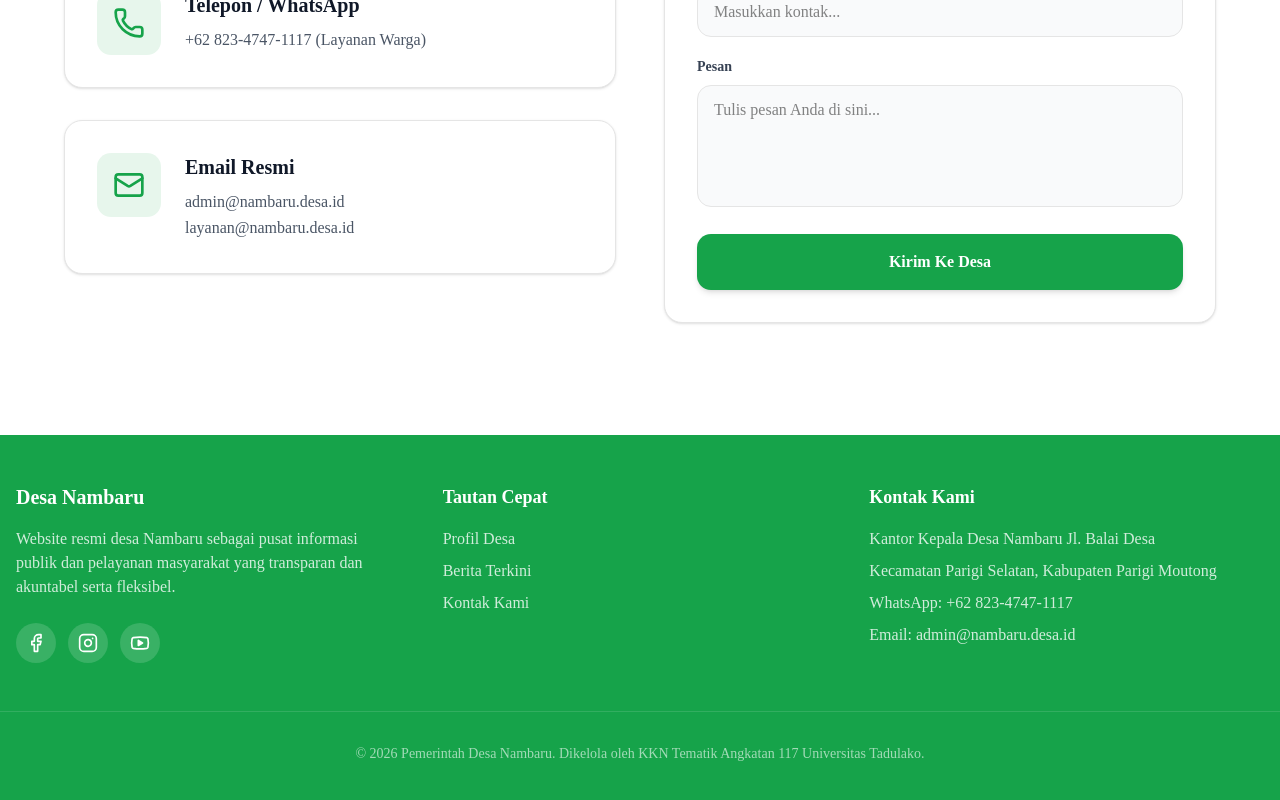
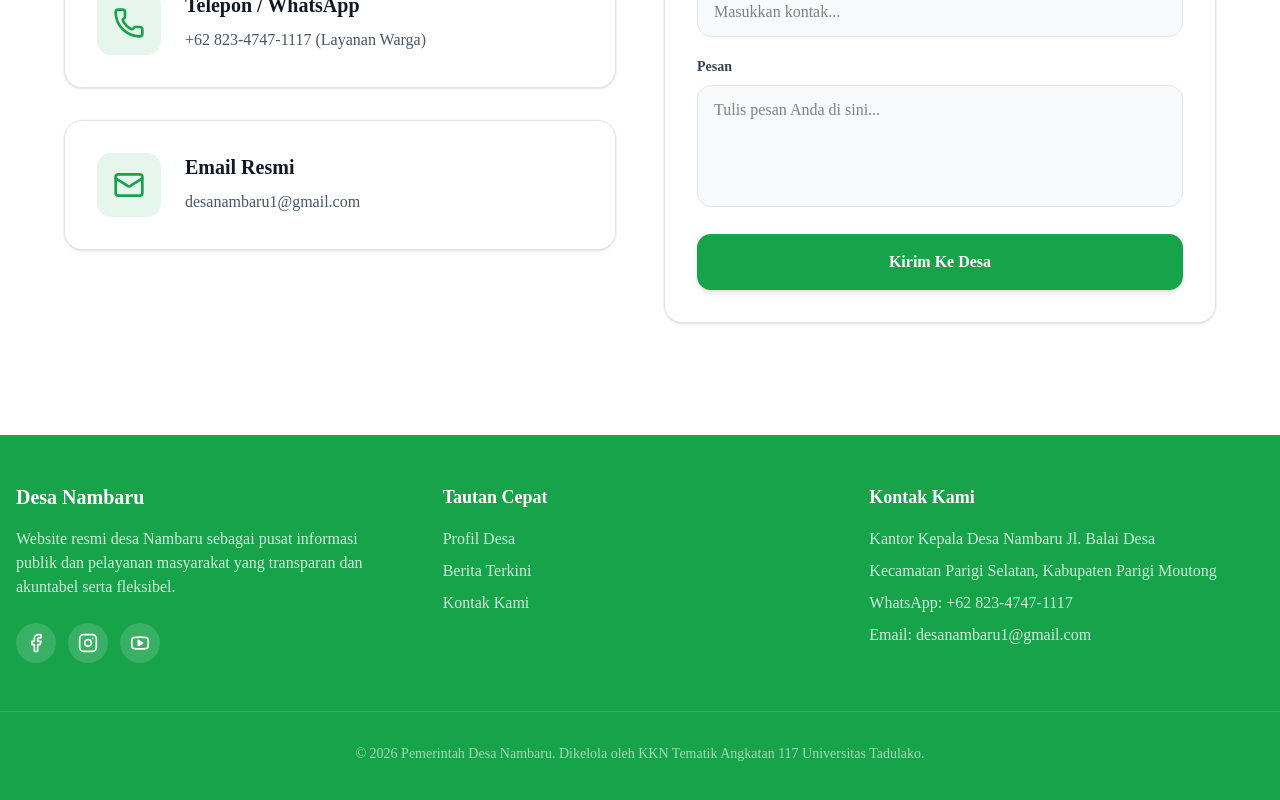
Before and after one commit to pallakawe/websitedesanambaru, a Next.js app: page /kontak in a window 1280 px wide. Shown: the part 508-1308 px from the top of the page. Built offline with nearby package versions, Linux system fonts and the light colour scheme.

Commit message:
Update: Change village contact email to desanambaru1@gmail.com

```diff
--- a/app/kontak/page.tsx
+++ b/app/kontak/page.tsx
@@ -53,8 +53,7 @@ export default function KontakDesa() {
                         <div>
                             <h3 className="text-xl font-bold text-gray-900 mb-2">Email Resmi</h3>
                             <p className="text-gray-600 leading-relaxed">
-                                admin@nambaru.desa.id<br />
-                                layanan@nambaru.desa.id
+                                desanambaru1@gmail.com
                             </p>
                         </div>
                     </div>
--- a/components/Footer.tsx
+++ b/components/Footer.tsx
@@ -42,7 +42,7 @@ export function Footer() {
                         <p>Kantor Kepala Desa Nambaru Jl. Balai Desa</p>
                         <p>Kecamatan Parigi Selatan, Kabupaten Parigi Moutong</p>
                         <p>WhatsApp: <a href="https://wa.me/6282347471117" target="_blank" rel="noopener noreferrer" className="hover:underline hover:text-white transition-colors">+62 823-4747-1117</a></p>
-                        <p>Email: admin@nambaru.desa.id</p>
+                        <p>Email: desanambaru1@gmail.com</p>
                     </address>
                 </div>
             </div>
```
